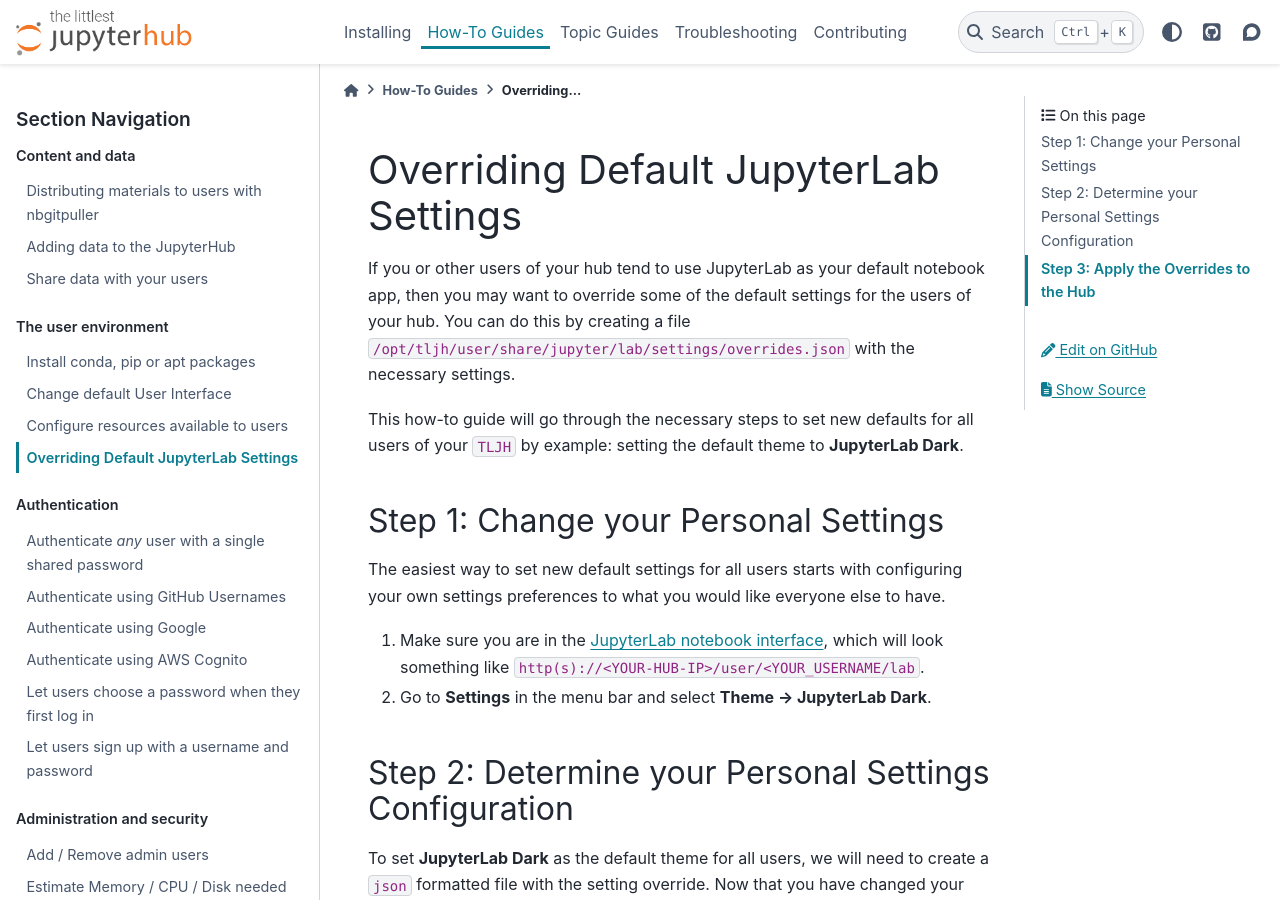
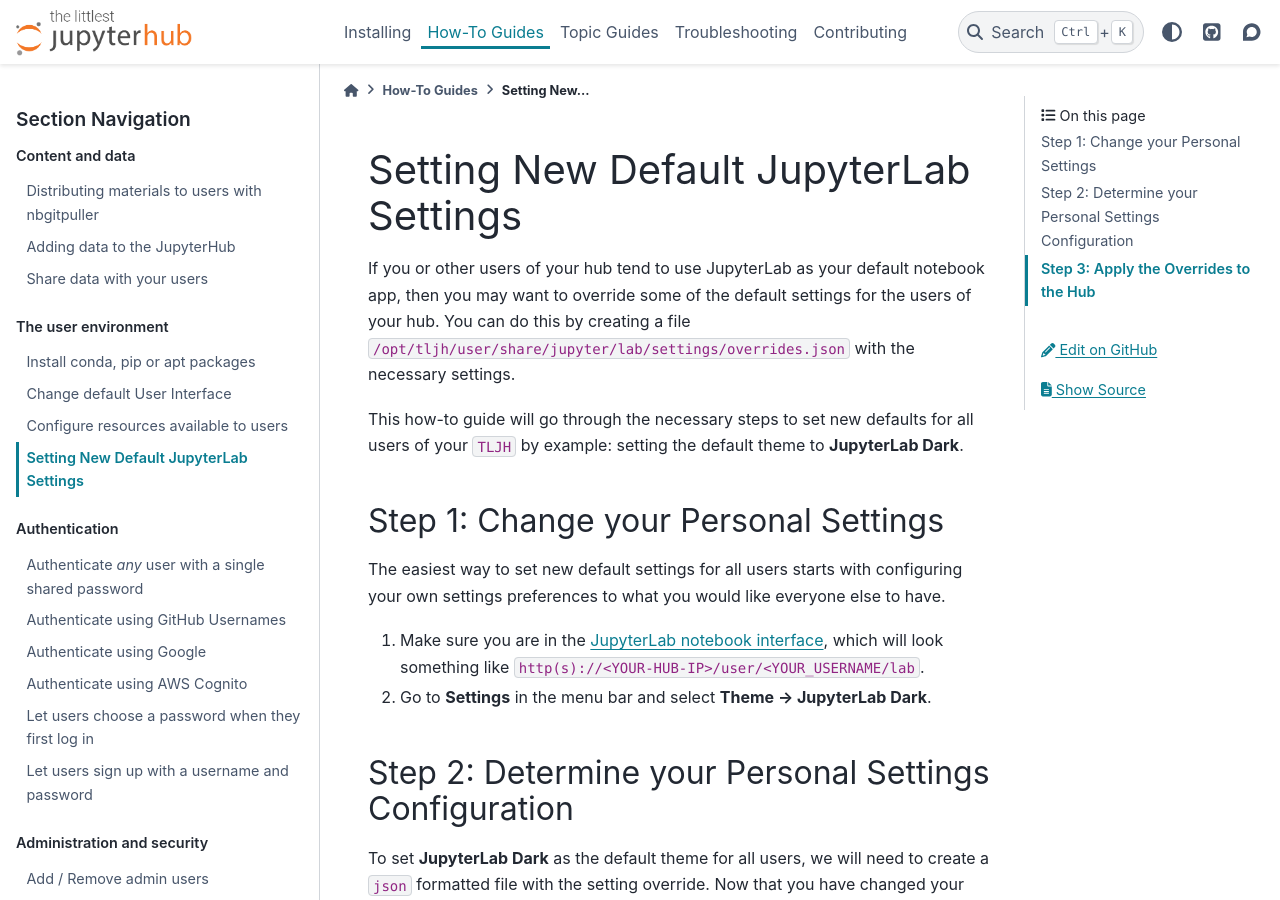
Before and after one commit to jupyterhub/the-littlest-jupyterhub, a Sphinx documentation site: the page built from docs/howto/user-env/override-lab-settings.md, in a window 1280 px wide and 900 px high. Built offline with Sphinx 7.4.7 and the PyData theme 0.15.4, drawn with Linux system fonts in a browser that asks for light colours.

Commit message:
Update heading 1

```diff
--- a/docs/howto/user-env/override-lab-settings.md
+++ b/docs/howto/user-env/override-lab-settings.md
@@ -1,6 +1,6 @@
 (topic-override-lab-settings)=
 
-# Overriding Default JupyterLab Settings
+# Setting New Default JupyterLab Settings
 
 If you or other users of your hub tend to use JupyterLab as your default notebook app,
 then you may want to override some of the default settings for the users of your hub.
```
